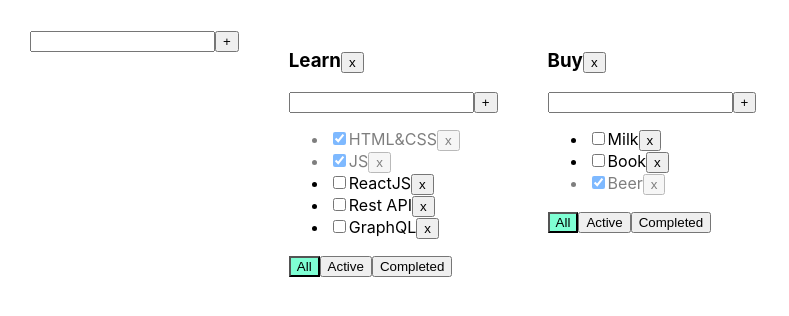
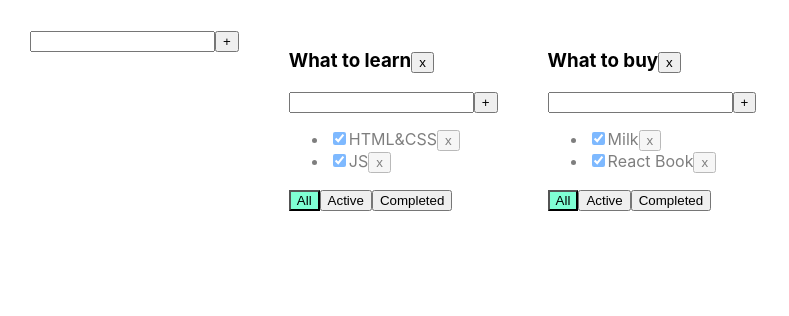
Before and after one commit to APTEMKA-87/ToDoList, a React (Create React App) app: page / in a window 1280 px wide. Shown: the top 316 px of the page, without its empty margins (0-789 px from the left). Built offline with nearby package versions, Linux system fonts and the light colour scheme.

Commit message:
start lesson 7

```diff
--- a/src/AddItemForm.tsx
+++ b/src/AddItemForm.tsx
@@ -1,28 +1,31 @@
 import React, {ChangeEvent, KeyboardEvent, useState} from 'react';
 
 type AddItemFormPropsType = {
-    addItem: (title: string) => void,
+    addItem: (title: string) => void
 }
 
 export function AddItemForm(props: AddItemFormPropsType) {
 
-    let [title, setTitle] = useState('')
+    let [title, setTitle] = useState("")
     let [error, setError] = useState<string | null>(null)
+
+    const addItem = () => {
+        if (title.trim() !== "") {
+            props.addItem(title);
+            setTitle("");
+        } else {
+            setError("Title is required");
+        }
+    }
+
     const onChangeHandler = (e: ChangeEvent<HTMLInputElement>) => {
         setTitle(e.currentTarget.value)
     }
+
     const onKeyPressHandler = (e: KeyboardEvent<HTMLInputElement>) => {
         setError(null);
         if (e.charCode === 13) {
-            addTask();
-        }
-    }
-    const addTask = () => {
-        if (title.trim() !== '') {
-            props.addItem(title.trim());
-            setTitle('');
-        } else {
-            setError('Title is required');
+            addItem();
         }
     }
 
@@ -30,9 +33,10 @@ export function AddItemForm(props: AddItemFormPropsType) {
         <input value={title}
                onChange={onChangeHandler}
                onKeyPress={onKeyPressHandler}
-               className={error ? 'error' : ''}
+               className={error ? "error" : ""}
         />
-        <button onClick={addTask}>+</button>
+        <button onClick={addItem}>+</button>
+
         {error && <div className="error-message">{error}</div>}
     </div>
 }
--- a/src/App.tsx
+++ b/src/App.tsx
@@ -4,118 +4,131 @@ import {TaskType, Todolist} from './Todolist';
 import {v1} from 'uuid';
 import {AddItemForm} from './AddItemForm';
 
-export type FilterValuesType = 'all' | 'active' | 'completed';
-
-type ToDoListsType = {
-    id: string,
-    title: string,
+export type FilterValuesType = "all" | "active" | "completed";
+type TodolistType = {
+    id: string
+    title: string
     filter: FilterValuesType
 }
 
 type TasksStateType = {
-    [key: string]: TaskType[]
+    [key: string]: Array<TaskType>
 }
 
+
 function App() {
-
-    function removeTask(id: string, toDoListId: string) {
-        let tasks = tasksObj[toDoListId]
-        let filteredTasks = tasks.filter(t => t.id != id);
-        tasksObj[toDoListId] = filteredTasks
-        setTasksObj({...tasksObj});
+    function removeTask(id: string, todolistId: string) {
+        //достанем нужный массив по todolistId:
+        let todolistTasks = tasks[todolistId];
+        // перезапишем в этом объекте массив для нужного тудулиста отфилтрованным массивом:
+        tasks[todolistId] = todolistTasks.filter(t => t.id != id);
+        // засетаем в стейт копию объекта, чтобы React отреагировал перерисовкой
+        setTasks({...tasks});
     }
 
-    function addTask(title: string, toDoListId: string) {
+    function addTask(title: string, todolistId: string) {
         let task = {id: v1(), title: title, isDone: false};
-        let tasks = tasksObj[toDoListId]
-        let newTasks = [task, ...tasks];
-        tasksObj[toDoListId] = newTasks
-        setTasksObj({...tasksObj});
+        //достанем нужный массив по todolistId:
+        let todolistTasks = tasks[todolistId];
+        // перезапишем в этом объекте массив для нужного тудулиста копией, добавив в начало новую таску:
+        tasks[todolistId] = [task, ...todolistTasks];
+        // засетаем в стейт копию объекта, чтобы React отреагировал перерисовкой
+        setTasks({...tasks});
     }
 
-    function changeStatus(taskId: string, isDone: boolean, toDoListId: string) {
-        let tasks = tasksObj[toDoListId]
-        let task = tasks.find(t => t.id === taskId);
-        if (task) {
-            task.isDone = isDone;
-            setTasksObj({...tasksObj});
+    function changeFilter(value: FilterValuesType, todolistId: string) {
+        let todolist = todolists.find(tl => tl.id === todolistId);
+        if (todolist) {
+            todolist.filter = value;
+            setTodolists([...todolists])
         }
     }
 
-    function changeTaskTitle(taskId: string, newTitle: string, toDoListId: string) {
-        let tasks = tasksObj[toDoListId]
-        let task = tasks.find(t => t.id === taskId);
+    function changeStatus(id: string, isDone: boolean, todolistId: string) {
+        //достанем нужный массив по todolistId:
+        let todolistTasks = tasks[todolistId];
+        // найдём нужную таску:
+        let task = todolistTasks.find(t => t.id === id);
+        //изменим таску, если она нашлась
+        if (task) {
+            task.isDone = isDone;
+            // засетаем в стейт копию объекта, чтобы React отреагировал перерисовкой
+            setTasks({...tasks});
+        }
+    }
+    function changeTaskTitle(id: string, newTitle: string, todolistId: string) {
+        //достанем нужный массив по todolistId:
+        let todolistTasks = tasks[todolistId];
+        // найдём нужную таску:
+        let task = todolistTasks.find(t => t.id === id);
+        //изменим таску, если она нашлась
         if (task) {
             task.title = newTitle;
-            setTasksObj({...tasksObj});
+            // засетаем в стейт копию объекта, чтобы React отреагировал перерисовкой
+            setTasks({...tasks});
         }
     }
 
-    function changeFilter(value: FilterValuesType, toDoListId: string) {
-        let toDoList = toDoLists.find(tl => tl.id === toDoListId)
-        if (toDoList) {
-            toDoList.filter = value
-            setToDoLists([...toDoLists])
+    function removeTodolist(id: string) {
+        // засунем в стейт список тудулистов, id которых не равны тому, который нужно выкинуть
+        setTodolists(todolists.filter(tl => tl.id != id));
+        // удалим таски для этого тудулиста из второго стейта, где мы храним отдельно таски
+        delete tasks[id]; // удаляем св-во из объекта... значением которого являлся массив тасок
+        // засетаем в стейт копию объекта, чтобы React отреагировал перерисовкой
+        setTasks({...tasks});
+    }
+    function changeTodolistTitle(id: string, title: string) {
+        // найдём нужный todolist
+        const todolist = todolists.find(tl => tl.id === id);
+        if (todolist) {
+            // если нашёлся - изменим ему заголовок
+            todolist.title = title;
+            setTodolists([...todolists]);
         }
     }
 
-    let toDoListId1 = v1()
-    let toDoListId2 = v1()
+    let todolistId1 = v1();
+    let todolistId2 = v1();
 
-    let [toDoLists, setToDoLists] = useState<ToDoListsType[]>([
-        {id: toDoListId1, title: 'Learn', filter: 'all'},
-        {id: toDoListId2, title: 'Buy', filter: 'all'}
-
+    let [todolists, setTodolists] = useState<Array<TodolistType>>([
+        {id: todolistId1, title: "What to learn", filter: "all"},
+        {id: todolistId2, title: "What to buy", filter: "all"}
     ])
 
-    let removeToDoList = (toDoListId: string) => {
-        let filteredToDoList = toDoLists.filter(tl => tl.id !== toDoListId)
-        setToDoLists(filteredToDoList)
-        delete tasksObj[toDoListId]
-        setTasksObj(tasksObj)
-    }
+    let [tasks, setTasks] = useState<TasksStateType>({
+        [todolistId1]: [
+            {id: v1(), title: "HTML&CSS", isDone: true},
+            {id: v1(), title: "JS", isDone: true}
+        ],
+        [todolistId2]: [
+            {id: v1(), title: "Milk", isDone: true},
+            {id: v1(), title: "React Book", isDone: true}
+        ]
+    });
 
-    let [tasksObj, setTasksObj] = useState<TasksStateType>({
-        [toDoListId1]: [
-            {id: v1(), title: 'HTML&CSS', isDone: true},
-            {id: v1(), title: 'JS', isDone: true},
-            {id: v1(), title: 'ReactJS', isDone: false},
-            {id: v1(), title: 'Rest API', isDone: false},
-            {id: v1(), title: 'GraphQL', isDone: false},
-        ],
-        [toDoListId2]: [
-            {id: v1(), title: 'Milk', isDone: false},
-            {id: v1(), title: 'Book', isDone: false},
-            {id: v1(), title: 'Beer', isDone: true},
-        ]
-    })
-
-    function AddToDoList(title: string) {
-        let ToDoList: ToDoListsType = {
-            id: v1(),
-            filter: 'all',
-            title: title
-        }
-        setToDoLists([ToDoList, ...toDoLists])
-        setTasksObj({
-            ...tasksObj,
-            [ToDoList.id]: []
+    function addTodolist(title: string) {
+        let newTodolistId = v1();
+        let newTodolist: TodolistType = {id: newTodolistId, title: title, filter: 'all'};
+        setTodolists([newTodolist, ...todolists]);
+        setTasks({
+            ...tasks,
+            [newTodolistId]: []
         })
     }
 
     return (
         <div className="App">
-            <AddItemForm addItem={AddToDoList}/>
+            <AddItemForm addItem={addTodolist} />
             {
-                toDoLists.map((tl) => {
+                todolists.map(tl => {
+                    let allTodolistTasks = tasks[tl.id];
+                    let tasksForTodolist = allTodolistTasks;
 
-                    let tasksForTodolist = tasksObj[tl.id];
-
-                    if (tl.filter === 'active') {
-                        tasksForTodolist = tasksForTodolist.filter(t => !t.isDone);
+                    if (tl.filter === "active") {
+                        tasksForTodolist = allTodolistTasks.filter(t => t.isDone === false);
                     }
-                    if (tl.filter === 'completed') {
-                        tasksForTodolist = tasksForTodolist.filter(t => t.isDone);
+                    if (tl.filter === "completed") {
+                        tasksForTodolist = allTodolistTasks.filter(t => t.isDone === true);
                     }
 
                     return <Todolist
@@ -127,9 +140,10 @@ function App() {
                         changeFilter={changeFilter}
                         addTask={addTask}
                         changeTaskStatus={changeStatus}
+                        filter={tl.filter}
+                        removeTodolist={removeTodolist}
                         changeTaskTitle={changeTaskTitle}
-                        filter={tl.filter}
-                        removeToDoList={removeToDoList}
+                        changeTodolistTitle={changeTodolistTitle}
                     />
                 })
             }
--- a/src/EditableSpan.tsx
+++ b/src/EditableSpan.tsx
@@ -1,26 +1,27 @@
 import React, {ChangeEvent, useState} from 'react';
 
 type EditableSpanPropsType = {
-    title: string
+    value: string
     onChange: (newValue: string) => void
 }
 
 export function EditableSpan(props: EditableSpanPropsType) {
+    let [editMode, setEditMode] = useState(false);
+    let [title, setTitle] = useState(props.value);
 
-    let [editMode, setEditMode] = useState(false)
-    let [title, setTitle] = useState('')
-
-    const activeEditMode = () => {
-        setEditMode(true)
-        setTitle(props.title)
+    const activateEditMode = () => {
+        setEditMode(true);
+        setTitle(props.value);
     }
-    const activeViewMode = () => {
-        setEditMode(false)
-        props.onChange(title)
+    const activateViewMode = () => {
+        setEditMode(false);
+        props.onChange(title);
     }
-    const onChangeTitleHandler = (e: ChangeEvent<HTMLInputElement>) => setTitle(e.currentTarget.value)
+    const changeTitle = (e: ChangeEvent<HTMLInputElement>) => {
+        setTitle(e.currentTarget.value)
+    }
 
     return editMode
-        ? <input value={title} onChange={onChangeTitleHandler} onBlur={activeViewMode} autoFocus/>
-        : <span onDoubleClick={activeEditMode}>{props.title}</span>
+        ? <input value={title} onChange={changeTitle} autoFocus onBlur={activateViewMode}/>
+        : <span onDoubleClick={activateEditMode}>{props.value}</span>
 }
--- a/src/Todolist.tsx
+++ b/src/Todolist.tsx
@@ -10,66 +10,69 @@ export type TaskType = {
 }
 
 type PropsType = {
+    id: string
     title: string
     tasks: Array<TaskType>
-    removeTask: (taskId: string, toDoListId: string) => void
-    changeFilter: (value: FilterValuesType, toDoListId: string) => void
-    addTask: (title: string, toDoListId: string) => void
-    changeTaskStatus: (taskId: string, isDone: boolean, toDoListId: string) => void
-    changeTaskTitle: (taskId: string, newTitle: string, toDoListId: string) => void
+    removeTask: (taskId: string, todolistId: string) => void
+    changeFilter: (value: FilterValuesType, todolistId: string) => void
+    addTask: (title: string, todolistId: string) => void
+    changeTaskStatus: (id: string, isDone: boolean, todolistId: string) => void
+    removeTodolist: (id: string) => void
+    changeTodolistTitle: (id: string, newTitle: string) => void
     filter: FilterValuesType
-    id: string
-    removeToDoList: (toDoListId: string) => void
+    changeTaskTitle: (taskId: string, newTitle: string, todolistId: string) => void
 }
 
 export function Todolist(props: PropsType) {
-
-    const onAllClickHandler = () => props.changeFilter('all', props.id);
-    const onActiveClickHandler = () => props.changeFilter('active', props.id);
-    const onCompletedClickHandler = () => props.changeFilter('completed', props.id);
-    const removeToDoList = () => {
-        props.removeToDoList(props.id)
-    }
     const addTask = (title: string) => {
-        props.addTask(title, props.id)
+        props.addTask(title, props.id);
     }
 
+    const removeTodolist = () => {
+        props.removeTodolist(props.id);
+    }
+    const changeTodolistTitle = (title: string) => {
+        props.changeTodolistTitle(props.id, title);
+    }
+
+    const onAllClickHandler = () => props.changeFilter("all", props.id);
+    const onActiveClickHandler = () => props.changeFilter("active", props.id);
+    const onCompletedClickHandler = () => props.changeFilter("completed", props.id);
+
     return <div>
-        <h3>{props.title}
-            <button onClick={removeToDoList}>x</button>
+        <h3> <EditableSpan value={props.title} onChange={changeTodolistTitle} />
+            <button onClick={removeTodolist}>x</button>
         </h3>
         <AddItemForm addItem={addTask}/>
         <ul>
             {
                 props.tasks.map(t => {
                     const onClickHandler = () => props.removeTask(t.id, props.id)
-                    const onChangeStatusHandler = (e: ChangeEvent<HTMLInputElement>) => {
-                        props.changeTaskStatus(t.id, e.currentTarget.checked, props.id);
+                    const onChangeHandler = (e: ChangeEvent<HTMLInputElement>) => {
+                        let newIsDoneValue = e.currentTarget.checked;
+                        props.changeTaskStatus(t.id, newIsDoneValue, props.id);
                     }
-                    const onChangeTitleHandler = (newValue: string) => {
+                    const onTitleChangeHandler = (newValue: string) => {
                         props.changeTaskTitle(t.id, newValue, props.id);
                     }
 
-                    return <li key={t.id} className={t.isDone ? 'is-done' : ''}>
-                        <input type="checkbox"
-                               onChange={onChangeStatusHandler}
-                               checked={t.isDone}/>
-                        <EditableSpan title={t.title}
-                                      onChange={onChangeTitleHandler}
-                        />
+
+                    return <li key={t.id} className={t.isDone ? "is-done" : ""}>
+                        <input type="checkbox" onChange={onChangeHandler} checked={t.isDone}/>
+                        <EditableSpan value={t.title} onChange={onTitleChangeHandler} />
                         <button onClick={onClickHandler}>x</button>
                     </li>
                 })
             }
         </ul>
         <div>
-            <button className={props.filter === 'all' ? 'active-filter' : ''}
+            <button className={props.filter === 'all' ? "active-filter" : ""}
                     onClick={onAllClickHandler}>All
             </button>
-            <button className={props.filter === 'active' ? 'active-filter' : ''}
+            <button className={props.filter === 'active' ? "active-filter" : ""}
                     onClick={onActiveClickHandler}>Active
             </button>
-            <button className={props.filter === 'completed' ? 'active-filter' : ''}
+            <button className={props.filter === 'completed' ? "active-filter" : ""}
                     onClick={onCompletedClickHandler}>Completed
             </button>
         </div>
```
